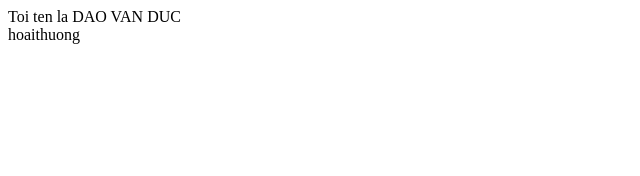
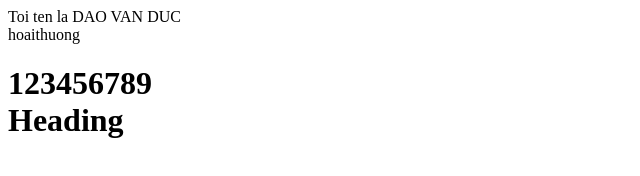
Before and after one commit to thuongnguyen11/food-app, a plain HTML site: page index.html in a window 1280 px wide. Shown: the whole page, without its empty margins (0-640 px from the left). Drawn offline with Linux system fonts and the light colour scheme.

Commit message:
Add header

```diff
--- a/index.html
+++ b/index.html
@@ -14,5 +14,10 @@
         hoaithuong
 
     </div>
+    <h1 class="header">
+        123456789
+        <div class="title">Heading</div>
+    </h1>
+    <section></section>
 </body>
 </html>
```
